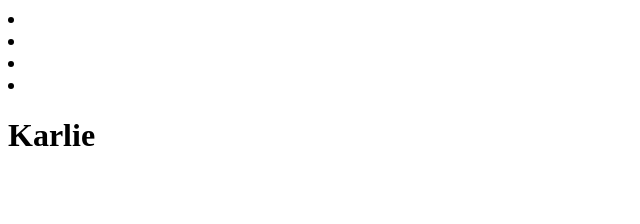
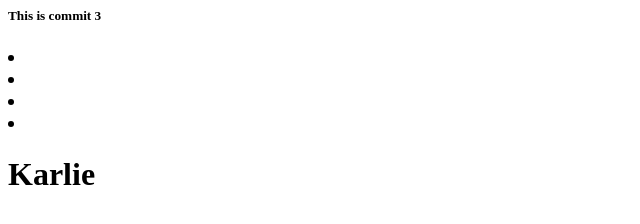
Before and after one commit to OlegBalabukh/test_vs_settings, a plain HTML site: page index.html in a window 1280 px wide. Shown: the whole page, without its empty margins (0-640 px from the left). Drawn offline with Linux system fonts and the light colour scheme.

Commit message:
changed h5 tag

```diff
--- a/index.html
+++ b/index.html
@@ -1,6 +1,6 @@
 <h1 class="test"></h1>
 <h2 id="test"></h2>
-<h5></h5>
+<h5>This is commit 3</h5>
 <h3 id="SOMEID">
   <div id="TEST"></div>
   <div class="FOO"></div>
```
